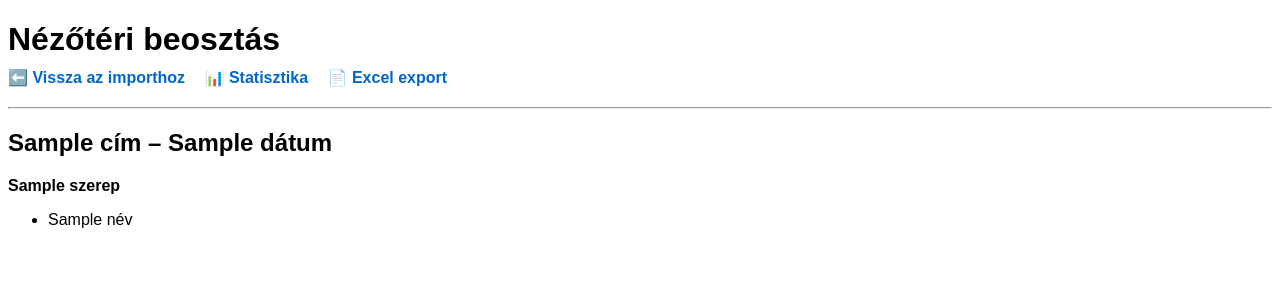
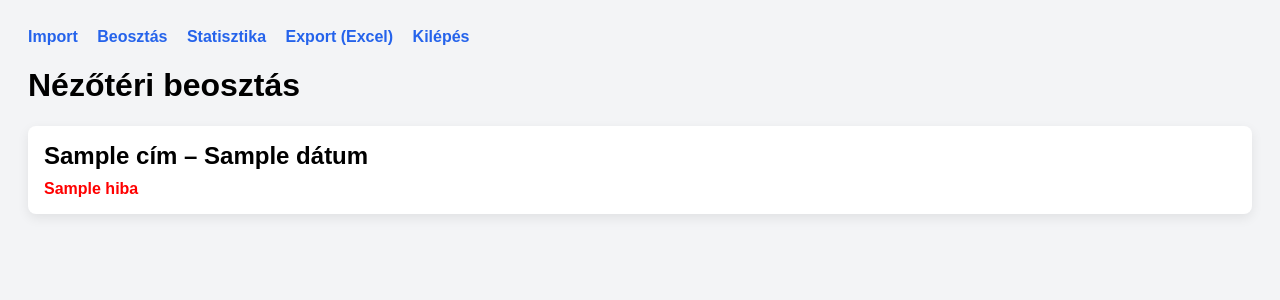
Before and after one commit to szid2006/nezoteres_beosztas7.0, a Flask app: template templates/schedule.html in a window 1280 px wide. Shown: the top 300 px of the page. Run offline with Flask 3, Linux system fonts and the light colour scheme; the visitor is signed in with stand-in values (Sample User, id 1); the template is opened without the code that fills it: most values are stand-ins (such as "Sample title", 1, 10 or a date in 2020).

Commit message:
Update schedule.html

```diff
--- a/templates/schedule.html
+++ b/templates/schedule.html
@@ -4,45 +4,102 @@
     <meta charset="UTF-8">
     <title>Nézőtéri beosztás</title>
     <style>
-        body { font-family: Arial, sans-serif; }
-        h1 { margin-bottom: 10px; }
-        .nav { margin-bottom: 20px; }
-        .nav a { margin-right: 15px; font-weight: bold; color: #0066cc; text-decoration: none; }
-        .nav a:hover { text-decoration: underline; }
-        .ek { color: red; font-weight: bold; }
-        .warning { color: red; font-weight: bold; }
+        body {
+            font-family: Arial, sans-serif;
+            background: #f3f4f6;
+            padding: 20px;
+        }
+        nav {
+            margin-bottom: 20px;
+        }
+        nav a {
+            margin-right: 15px;
+            text-decoration: none;
+            font-weight: bold;
+            color: #2563eb;
+        }
+        .show {
+            background: white;
+            padding: 16px;
+            margin-bottom: 24px;
+            border-radius: 8px;
+            box-shadow: 0 4px 12px rgba(0,0,0,0.08);
+        }
+        .show h2 {
+            margin: 0 0 10px 0;
+        }
+        .role {
+            margin-top: 10px;
+        }
+        .role-title {
+            font-weight: bold;
+            margin-bottom: 4px;
+        }
+        .person {
+            margin-left: 16px;
+        }
+        .ek {
+            color: red;
+            font-weight: bold;
+        }
+        .watch {
+            margin-left: 6px;
+        }
+        .error {
+            color: red;
+            font-weight: bold;
+        }
     </style>
 </head>
 <body>
 
+<nav>
+    <a href="/">Import</a>
+    <a href="/schedule">Beosztás</a>
+    <a href="/stats">Statisztika</a>
+    <a href="/export/xlsx">Export (Excel)</a>
+    <a href="/logout">Kilépés</a>
+</nav>
+
 <h1>Nézőtéri beosztás</h1>
 
-<div class="nav">
-    <a href="/">⬅️ Vissza az importhoz</a>
-    <a href="/stats">📊 Statisztika</a>
-    <a href="/export/xlsx">📄 Excel export</a>
-</div>
-
 {% for show in schedule %}
-    <hr>
+<div class="show">
     <h2>{{ show.cím }} – {{ show.dátum }}</h2>
 
-    {% for s in show.szerepek %}
-        <strong>{{ s.szerep }}</strong>
-        {% if s.kiosztott|length < s.kért %}
-            <span class="warning">({{ s.kiosztott|length }}/{{ s.kért }})</span>
-        {% endif %}
-        <ul>
-            {% for d in s.kiosztott %}
-                {% set w = workers | selectattr("név", "equalto", d.név) | first %}
-                <li class="{% if w and w.ÉK == 'igen' %}ek{% endif %}">
-                    {{ d.név }}
-                    {% if w and w.ÉK == 'igen' %}(ÉK){% endif %}
-                    {% if d.watched %} ✨{% endif %}
-                </li>
-            {% endfor %}
-        </ul>
-    {% endfor %}
+    {% if show.hiba %}
+        <div class="error">{{ show.hiba }}</div>
+    {% else %}
+
+        {% for role in show.szerepek %}
+        <div class="role">
+            <div class="role-title">
+                {{ role.szerep }} ({{ role.kiosztott|length }}/{{ role.kért }})
+            </div>
+
+            {% if role.kiosztott %}
+                {% for person in role.kiosztott %}
+                    <div class="person">
+                        {{ person.név }}
+                        {% if person.watched %}
+                            <span class="watch">👁️</span>
+                        {% endif %}
+
+                        {% for w in workers %}
+                            {% if w.név == person.név and w.get("ÉK") == "igen" %}
+                                <span class="ek">(ÉK)</span>
+                            {% endif %}
+                        {% endfor %}
+                    </div>
+                {% endfor %}
+            {% else %}
+                <div class="person">—</div>
+            {% endif %}
+        </div>
+        {% endfor %}
+
+    {% endif %}
+</div>
 {% endfor %}
 
 </body>
```
